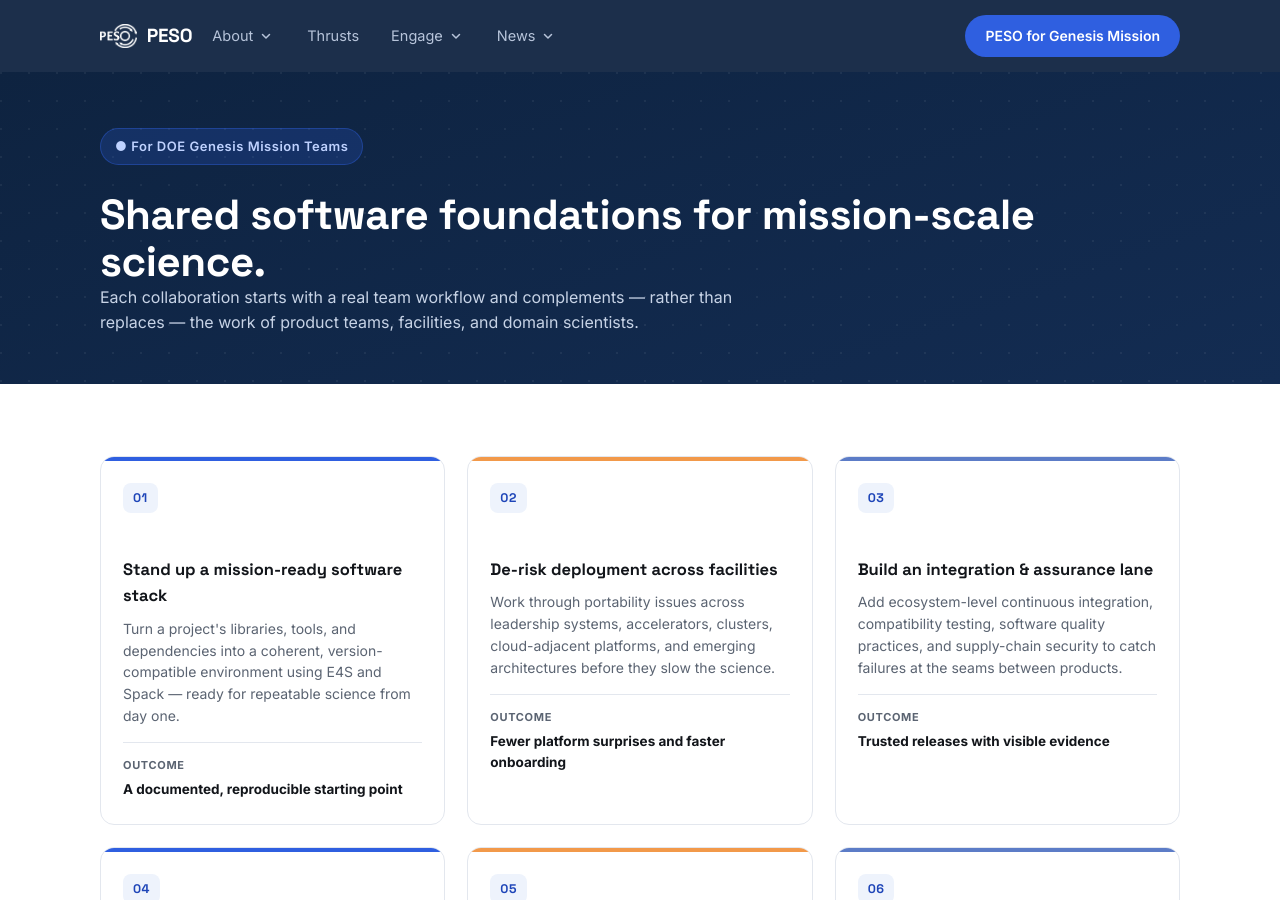
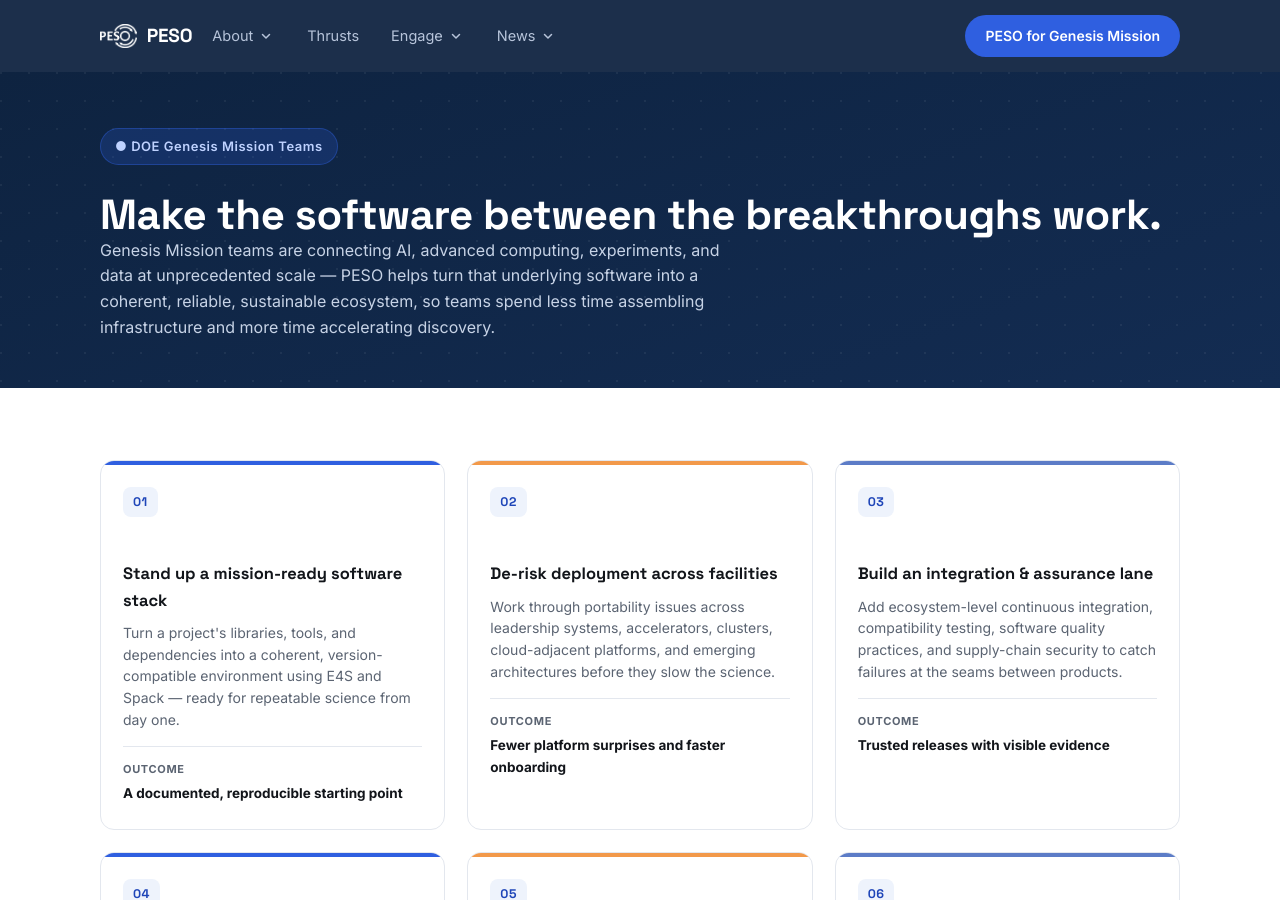
Before and after one commit to pesoproject/pesoproject.github.io, a Jekyll site: the page built from genesis-mission.md, in a window 1280 px wide and 900 px high. Built offline with Jekyll 4.4.1, drawn with Linux system fonts in a browser that asks for light colours.

Commit message:
Update Genesis Mission page heading
Restate the kicker, headline, and lede from the "Collaboration
Brief" concept: "Make the software between the breakthroughs
work," with a lede tying Genesis Mission's AI/computing/data scale
to PESO's role in making the underlying software coherent and
sustainable. The six collaboration cards below are unchanged.

Co-Authored-By: Claude Sonnet 5 <noreply@anthropic.com>

```diff
--- a/genesis-mission.md
+++ b/genesis-mission.md
@@ -1,8 +1,8 @@
 ---
 layout: page
-title: Shared software foundations for mission-scale science.
-description: Each collaboration starts with a real team workflow and complements — rather than replaces — the work of product teams, facilities, and domain scientists.
-section_tag: For DOE Genesis Mission Teams
+title: Make the software between the breakthroughs work.
+description: Genesis Mission teams are connecting AI, advanced computing, experiments, and data at unprecedented scale — PESO helps turn that underlying software into a coherent, reliable, sustainable ecosystem, so teams spend less time assembling infrastructure and more time accelerating discovery.
+section_tag: DOE Genesis Mission Teams
 permalink: /genesis-mission
 ---
 
```
